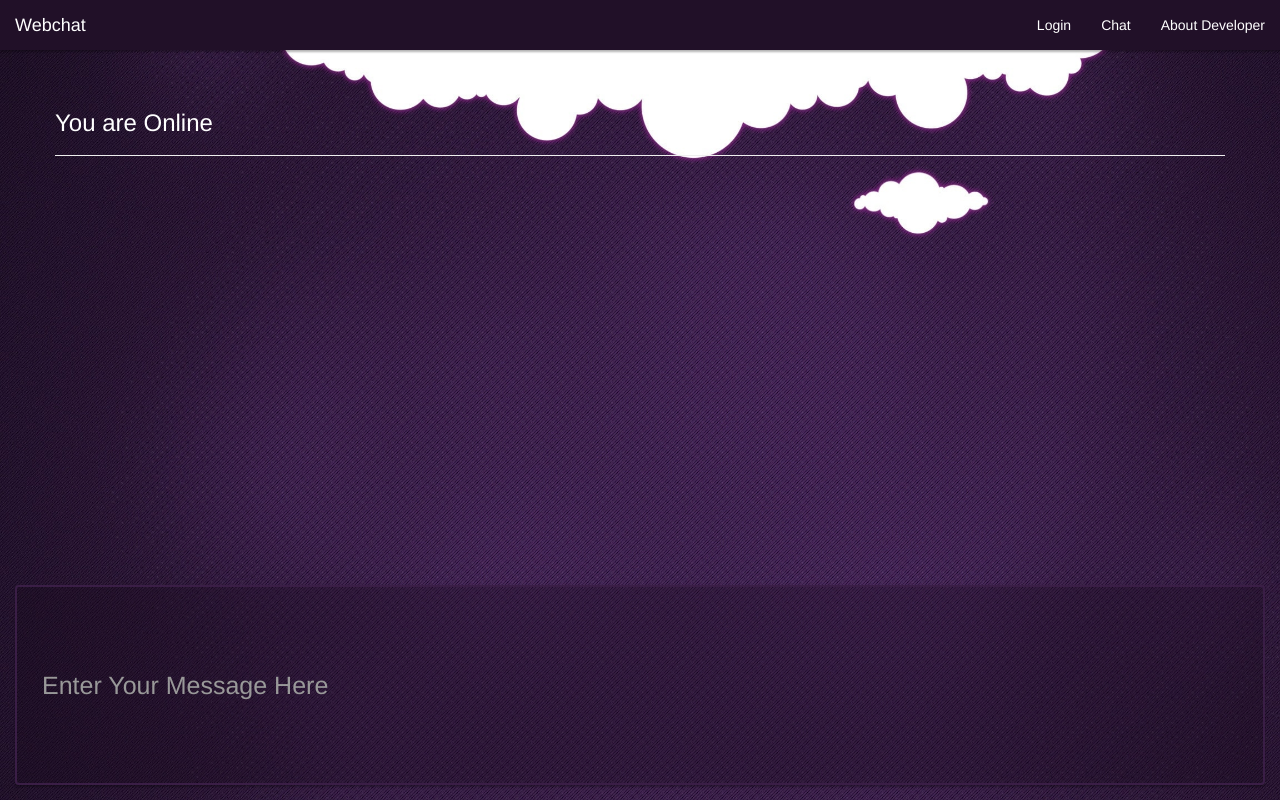
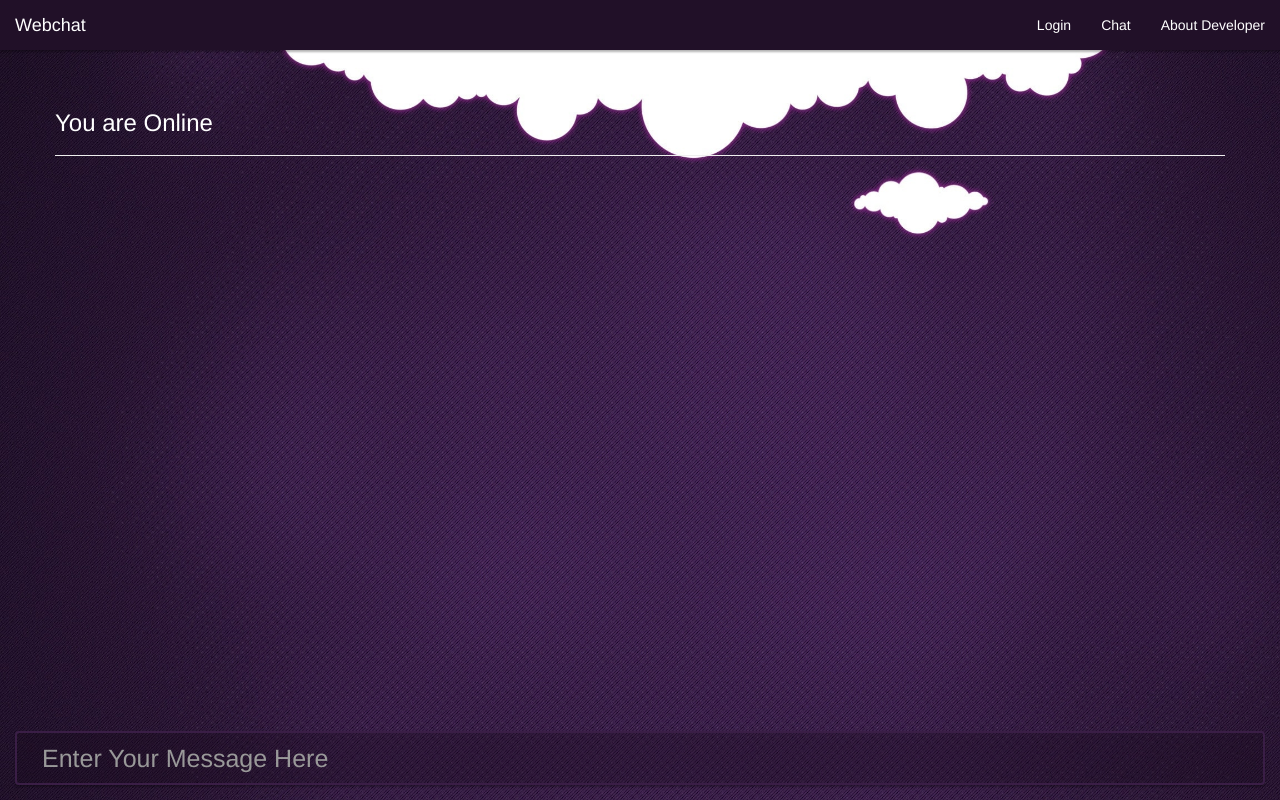
Before and after one commit to kanitsharma/webchat.io, a website: page public/index.html in a window 1280 px wide. Both pictures are taken after typing "Sample", "name@example.com" into the empty fields and a click on the input "Login". Drawn offline with nearby package versions, Linux system fonts and the light colour scheme; some packages are replaced by stand-ins of ours; no server answers.

Commit message:
Update style.css

```diff
--- a/public/css/style.css
+++ b/public/css/style.css
@@ -21,7 +21,7 @@ html {
     font-size: 25px;
     margin: 0px;
     box-shadow:0 2px 2px rgba(0, 0, 0, 0.3) !important;
-    height : 200px !important;
+    height : 40px !important;
 }
 .navbar {
     background: #211028 !important;
```
